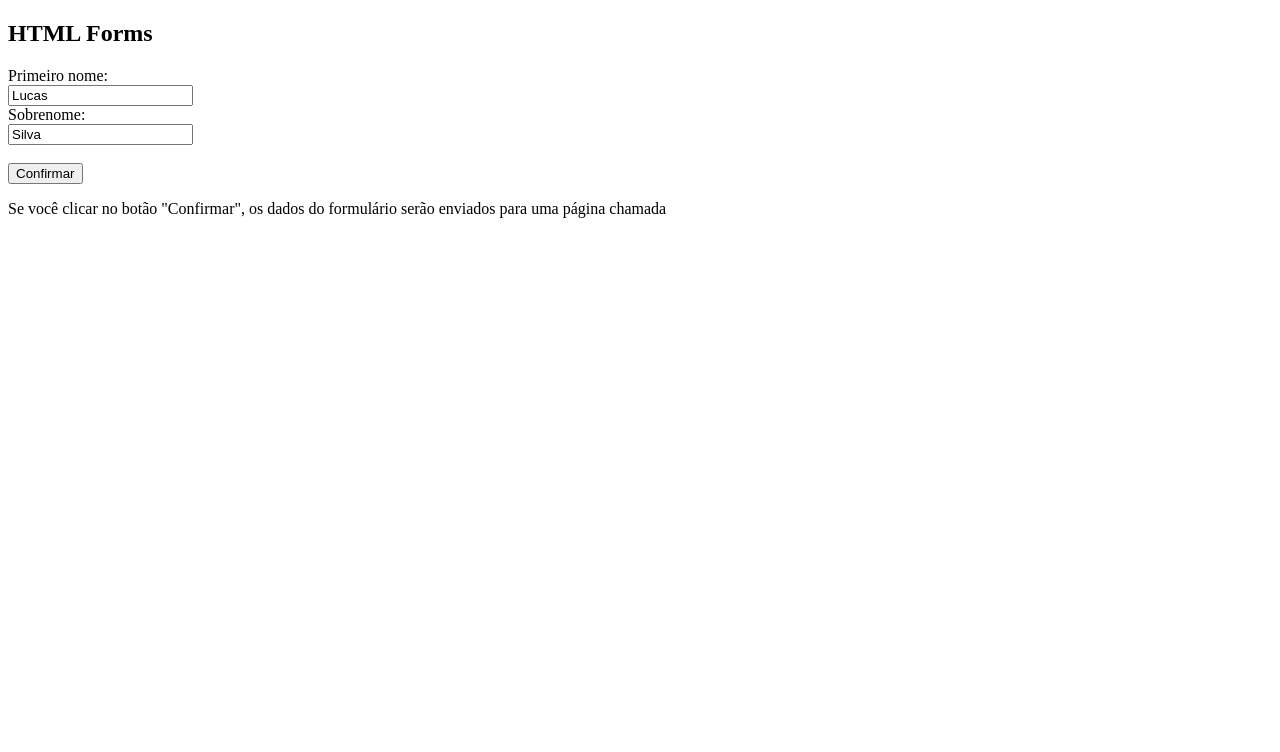
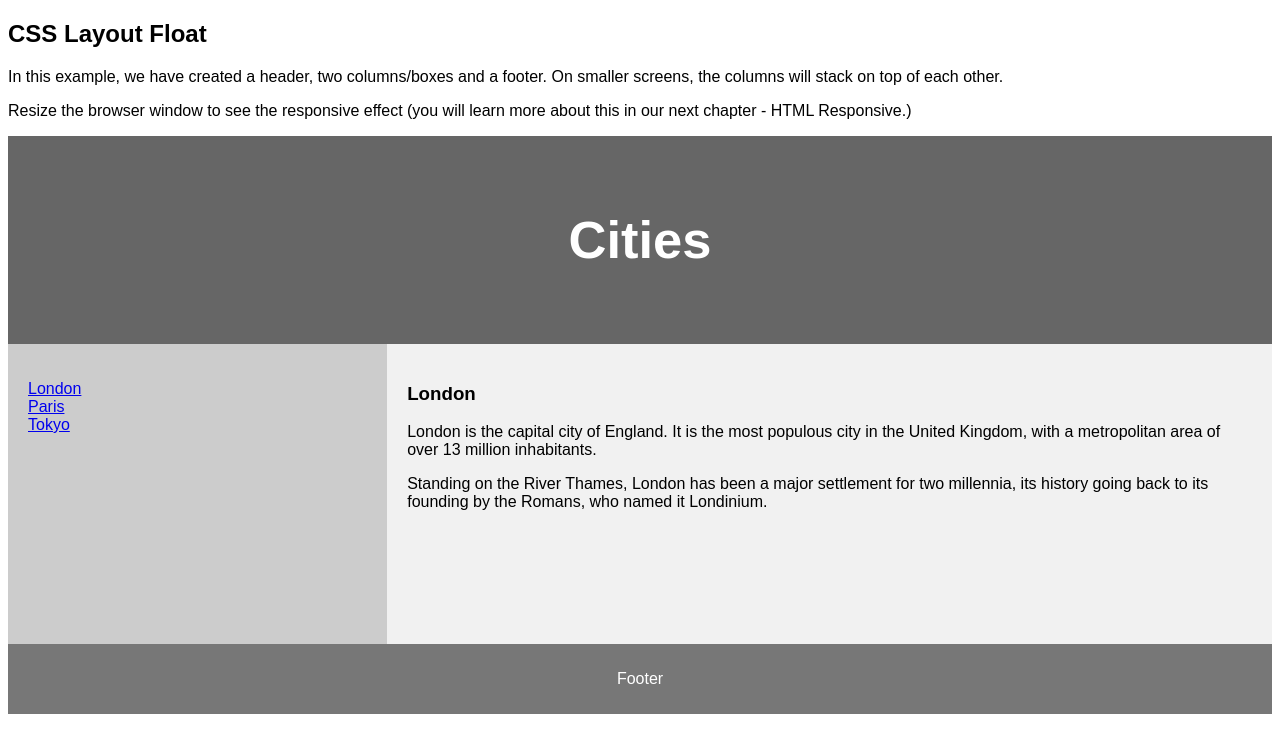
Before and after one commit to LucasdeTroya/lucasdetroya.github.io, a plain HTML site: page index.html in a window 1280 px wide. Drawn offline with Linux system fonts and the light colour scheme.

Commit message:
Update index.html

```diff
--- a/index.html
+++ b/index.html
@@ -1,18 +1,103 @@
 <!DOCTYPE html>
-<html>
+<html lang="en">
+<head>
+<title>CSS Template</title>
+<meta charset="utf-8">
+<meta name="viewport" content="width=device-width, initial-scale=1">
+<style>
+* {
+  box-sizing: border-box;
+}
+
+body {
+  font-family: Arial, Helvetica, sans-serif;
+}
+
+/* Style the header */
+header {
+  background-color: #666;
+  padding: 30px;
+  text-align: center;
+  font-size: 35px;
+  color: white;
+}
+
+/* Create two columns/boxes that floats next to each other */
+nav {
+  float: left;
+  width: 30%;
+  height: 300px; /* only for demonstration, should be removed */
+  background: #ccc;
+  padding: 20px;
+}
+
+/* Style the list inside the menu */
+nav ul {
+  list-style-type: none;
+  padding: 0;
+}
+
+article {
+  float: left;
+  padding: 20px;
+  width: 70%;
+  background-color: #f1f1f1;
+  height: 300px; /* only for demonstration, should be removed */
+}
+
+/* Clear floats after the columns */
+section::after {
+  content: "";
+  display: table;
+  clear: both;
+}
+
+/* Style the footer */
+footer {
+  background-color: #777;
+  padding: 10px;
+  text-align: center;
+  color: white;
+}
+
+/* Responsive layout - makes the two columns/boxes stack on top of each other instead of next to each other, on small screens */
+@media (max-width: 600px) {
+  nav, article {
+    width: 100%;
+    height: auto;
+  }
+}
+</style>
+</head>
 <body>
 
-<h2>HTML Forms</h2>
+<h2>CSS Layout Float</h2>
+<p>In this example, we have created a header, two columns/boxes and a footer. On smaller screens, the columns will stack on top of each other.</p>
+<p>Resize the browser window to see the responsive effect (you will learn more about this in our next chapter - HTML Responsive.)</p>
 
-<form action="teste.html">
-  <label for="fname">Primeiro nome:</label><br>
-  <input type="text" id="fname" name="fname" value="Lucas"><br>
-  <label for="lname">Sobrenome:</label><br>
-  <input type="text" id="lname" name="lname" value="Silva"><br><br>
-  <input type="submit" value="Confirmar">
-</form>
+<header>
+  <h2>Cities</h2>
+</header>
 
-<p>Se você clicar no botão "Confirmar", os dados do formulário serão enviados para uma página chamada </p>
+<section>
+  <nav>
+    <ul>
+      <li><a href="#">London</a></li>
+      <li><a href="#">Paris</a></li>
+      <li><a href="#">Tokyo</a></li>
+    </ul>
+  </nav>
+
+  <article>
+    <h1>London</h1>
+    <p>London is the capital city of England. It is the most populous city in the  United Kingdom, with a metropolitan area of over 13 million inhabitants.</p>
+    <p>Standing on the River Thames, London has been a major settlement for two millennia, its history going back to its founding by the Romans, who named it Londinium.</p>
+  </article>
+</section>
+
+<footer>
+  <p>Footer</p>
+</footer>
 
 </body>
 </html>
```
